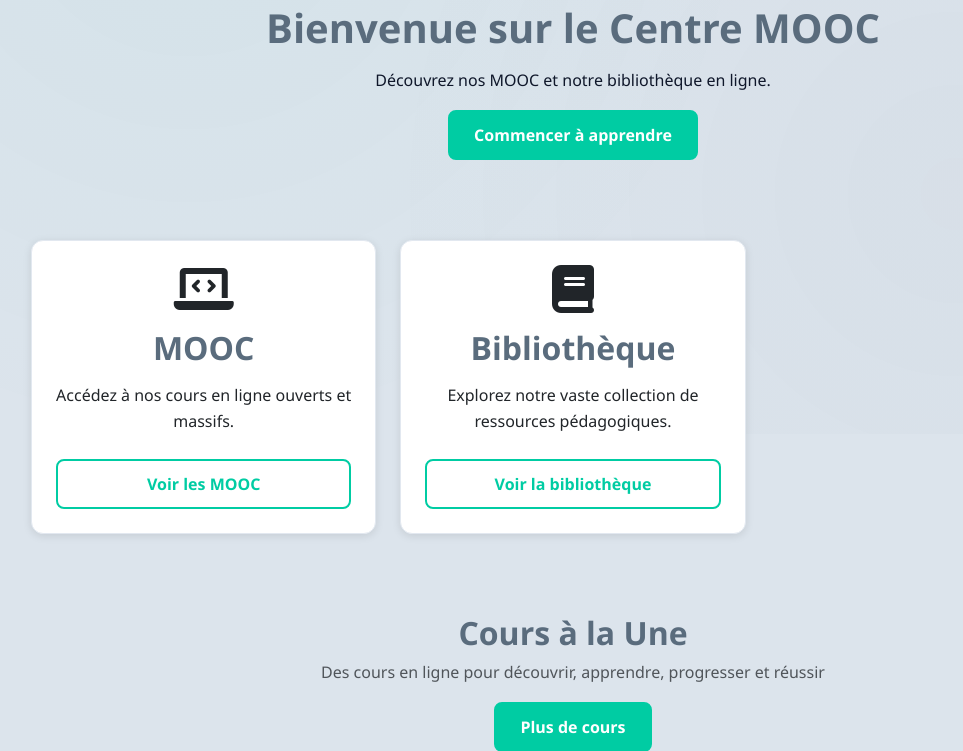
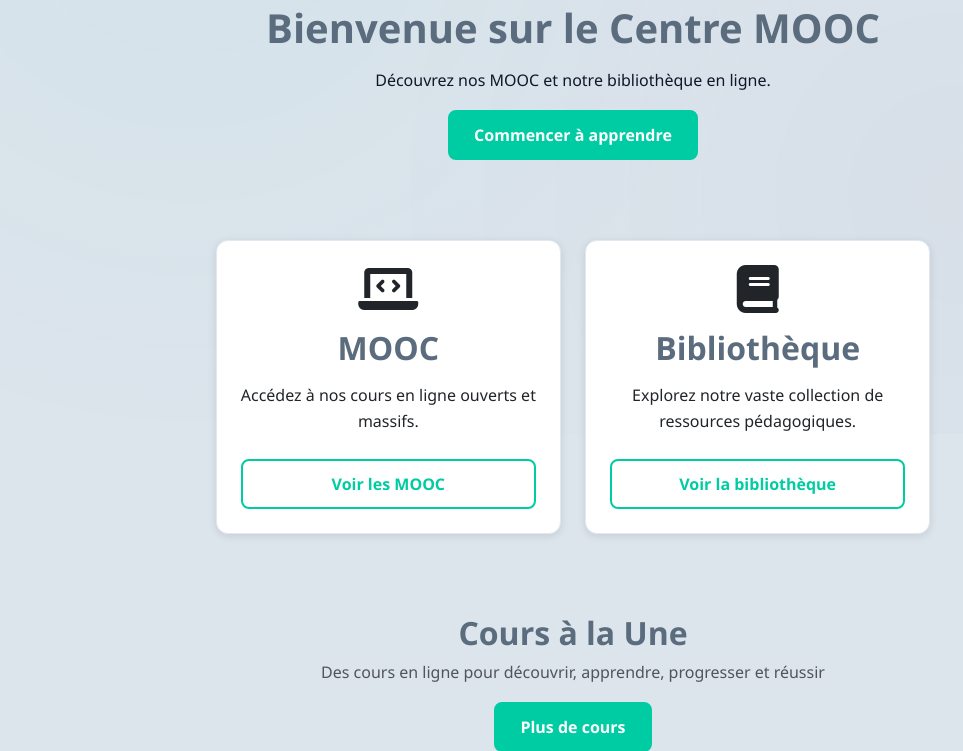
Before and after one commit to fak-fak610/Projet_AJC, a PHP site: page / in a window 1280 px wide. Shown: the part 366-1117 px from the top of the page, without its empty margins (67-1030 px from the left). Run offline with PHP 8.4, Linux system fonts and the light colour scheme; data that the repository does not hold is empty.

Commit message:
view/home_view.php: centrage des cards

```diff
--- a/view/home_view.php
+++ b/view/home_view.php
@@ -10,7 +10,7 @@
     </section>
 
     <!-- Section des services -->
-    <section class="row text-center mb-5">
+    <section class="row text-center justify-content-center mb-5">
         <div class="col-md-6 mb-3">
             <div class="card p-4 h-100 d-flex flex-column justify-content-between">
                 <div>
```
